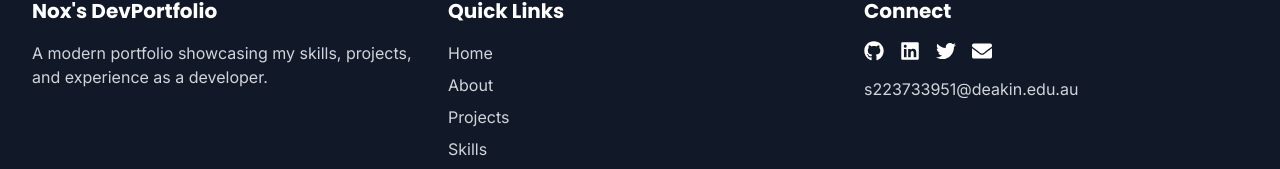
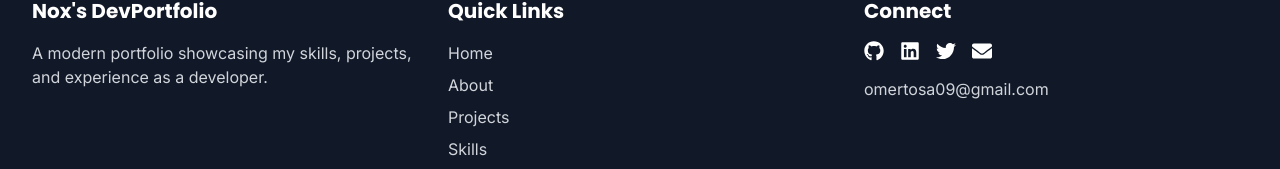
Before and after one commit to kyriesk/kyriesk.github.io, a React (Vite) app: page / in a window 1280 px wide. Shown: the part 5251-5420 px from the top of the page. Built offline with nearby package versions, Linux system fonts and the light colour scheme.

Commit message:
update footer email

```diff
--- a/src/components/layout/Footer.tsx
+++ b/src/components/layout/Footer.tsx
@@ -43,7 +43,7 @@ const Footer = () => {
             </div>
             <div className="mt-4">
               <a href="mailto:s223733951@deakin.edu.au" className="text-gray-300 hover:text-white transition-opacity">
-                s223733951@deakin.edu.au
+                omertosa09@gmail.com
               </a>
             </div>
           </div>
```
